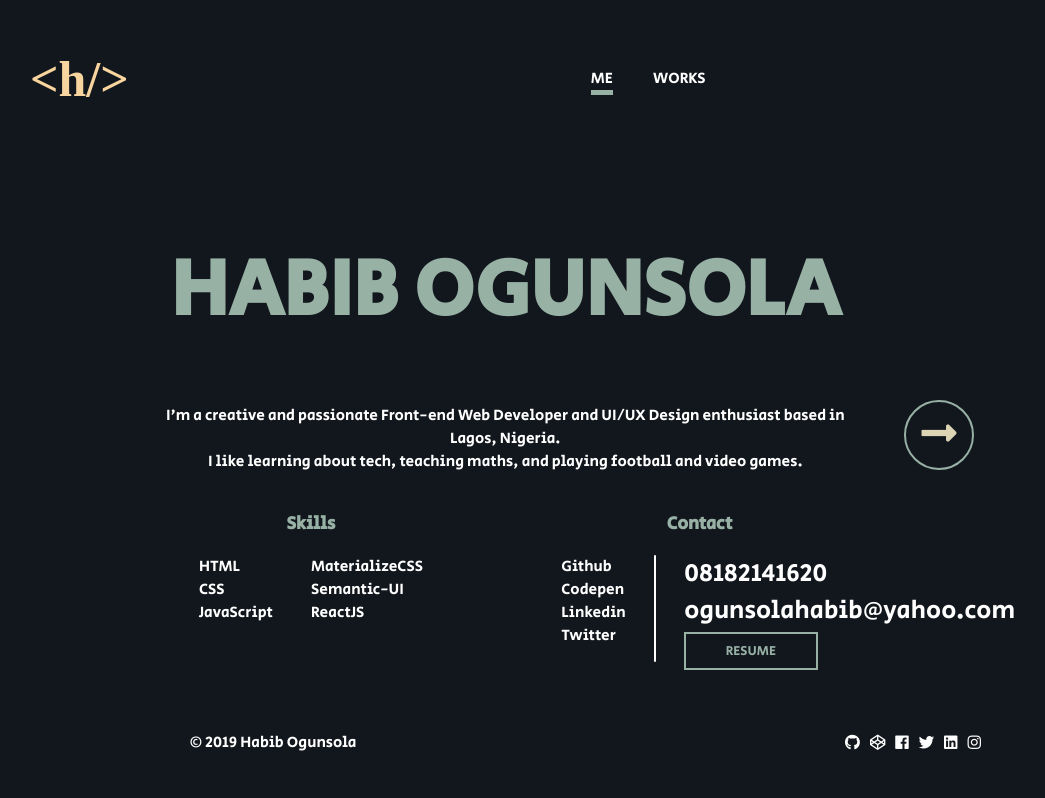
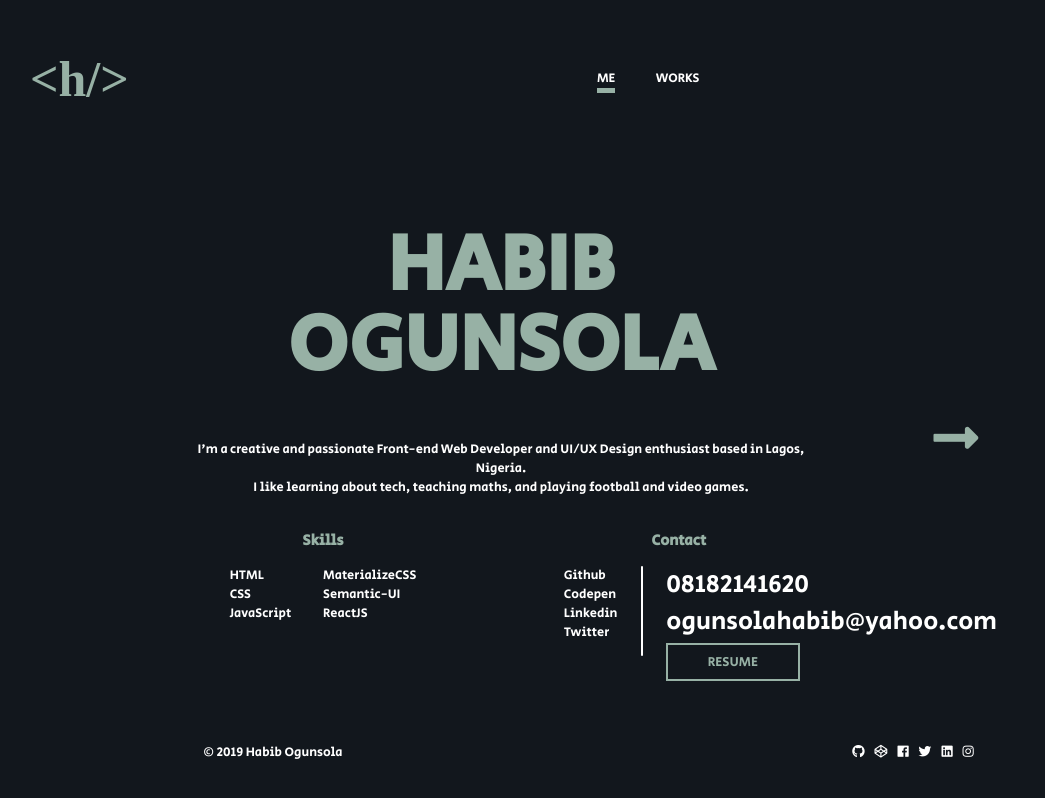
Before and after one commit to ogunsolahabib/portfolio-one, a React (Create React App) app: page / in a window 1280 px wide. Shown: the whole page, without its empty margins (55-1100 px from the left). Built offline with nearby package versions, Linux system fonts and the light colour scheme; a web font is replaced by a local one.

Commit message:
first set of commits

```diff
--- a/public/style.css
+++ b/public/style.css
@@ -5,12 +5,12 @@ body {
   font-family: "Secular One", sans-serif;
   background: #12171d;
   color: #fff;
-  font-size: 1.2vw;
+  font-size: 1vw;
   max-height: 100vh;
   overflow: hidden;
 }
 .brand-logo h1 {
-  color: #f8d59f;
+  color: #97b1a5;
   font-size: 50px;
   vertical-align: middle;
   text-align: center;
@@ -53,6 +53,7 @@ nav ul li a {
 }
 .name-large {
   font-size: 80px;
+  line-height: 1em;
 }
 .matter {
   margin: 1em 10em;
@@ -62,8 +63,9 @@ nav ul li a {
   display: grid;
   grid-template-columns: 10fr 2fr;
 }
+
 .large-text {
-  padding: 10px;
+  padding: 0.5em 5em;
 }
 .large-text #about {
   text-align: center;
@@ -75,15 +77,13 @@ nav ul li a {
 .arrow-circle {
   width: 70px;
   height: 70px;
-  border-radius: 50%;
-  border: 2px solid #97b1a5;
   color: #97b1a5;
-  font-size: 40px;
+  font-size: 4vw;
   text-align: center;
   padding: 5px;
   position: absolute;
   top: 50%;
-  animation: blink 2s infinite;
+  animation: blink 0.5s infinite;
 }
 @keyframes blink {
   0% {
@@ -151,6 +151,9 @@ nav ul li a {
   font-size: 1.5vw;
   border: none;
 }
+.btn-arrow:focus {
+  border: none;
+}
 .arrow i {
   text-align: center;
 }
@@ -160,6 +163,7 @@ nav ul li a {
   grid-template-columns: 40% 60%;
   grid-column-gap: 3em;
   padding: 0.5em 3em;
+  margin-top: 5vh;
 }
 .work img {
   width: 100%;
@@ -175,9 +179,11 @@ nav ul li a {
 .btn-group {
   width: 60%;
   margin: 0 auto;
+  margin-top: auto;
 }
 .btn-group > * {
   display: inline-block;
+  margin: 1em 0.5em;
 }
 
 footer {
```
